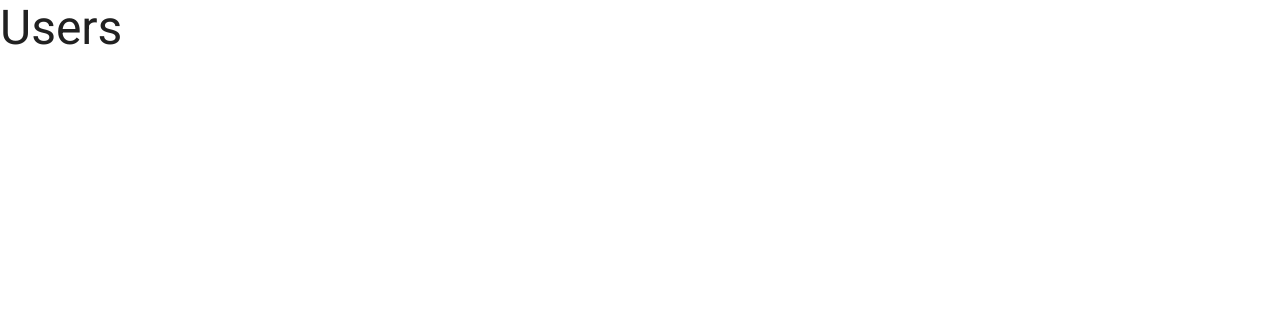
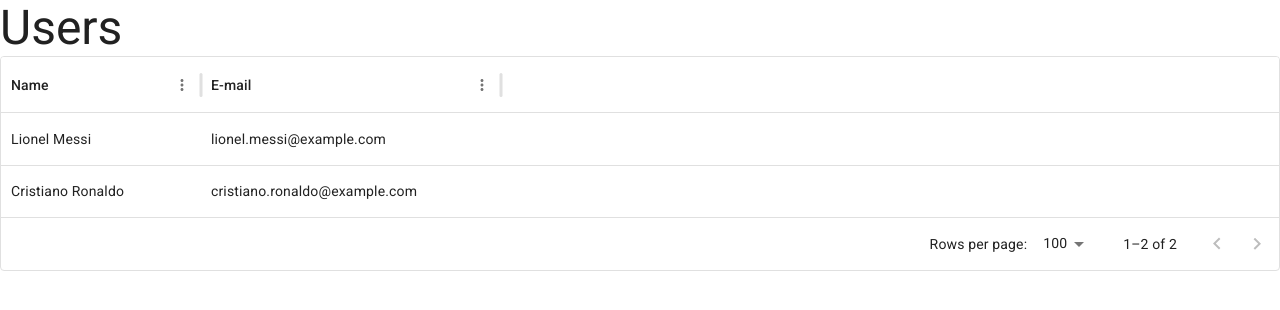
Before and after one commit to kwn1125/vite-react-mui-sample-app, a React (Vite) app: page /users in a window 1280 px wide. Shown: the top 310 px of the page. Built offline with nearby package versions, Linux system fonts and the light colour scheme.

Commit message:
feat: implement UsersTable with placeholder data and display it on UsersPage

```diff
--- a/package.json
+++ b/package.json
@@ -13,6 +13,7 @@
     "@emotion/styled": "^11.13.0",
     "@fontsource/roboto": "^5.1.0",
     "@mui/material": "^6.1.7",
+    "@mui/x-data-grid": "^7.22.3",
     "react": "^18.3.1",
     "react-dom": "^18.3.1",
     "react-router-dom": "^6.28.0"
--- a/src/features/users/container/UsersContainer.tsx
+++ b/src/features/users/container/UsersContainer.tsx
@@ -1,4 +1,5 @@
 import { Typography } from "@mui/material";
+import { UsersTable } from "../presenter/UsersTable";
 
 export const UsersContainer = () => {
   return (
@@ -6,6 +7,7 @@ export const UsersContainer = () => {
       <Typography component="h1" variant="h3">
         Users
       </Typography>
+      <UsersTable />
     </>
   );
 };
--- /dev/null
+++ b/src/features/users/presenter/UsersTable.tsx
@@ -0,0 +1,31 @@
+import { DataGrid, type GridColDef, type GridRowsProp } from "@mui/x-data-grid";
+
+export const UsersTable = () => {
+  const rows: GridRowsProp = [
+    {
+      id: 1,
+      name: "Lionel Messi",
+      email: "lionel.messi@example.com",
+    },
+    {
+      id: 2,
+      name: "Cristiano Ronaldo",
+      email: "cristiano.ronaldo@example.com",
+    },
+  ];
+
+  const columns: GridColDef[] = [
+    {
+      field: "name",
+      headerName: "Name",
+      width: 200,
+    },
+    {
+      field: "email",
+      headerName: "E-mail",
+      width: 300,
+    },
+  ];
+
+  return <DataGrid rows={rows} columns={columns} />;
+};
```
Also changed, not shown: 1 other file (tests, documents, lock files or other folders).
